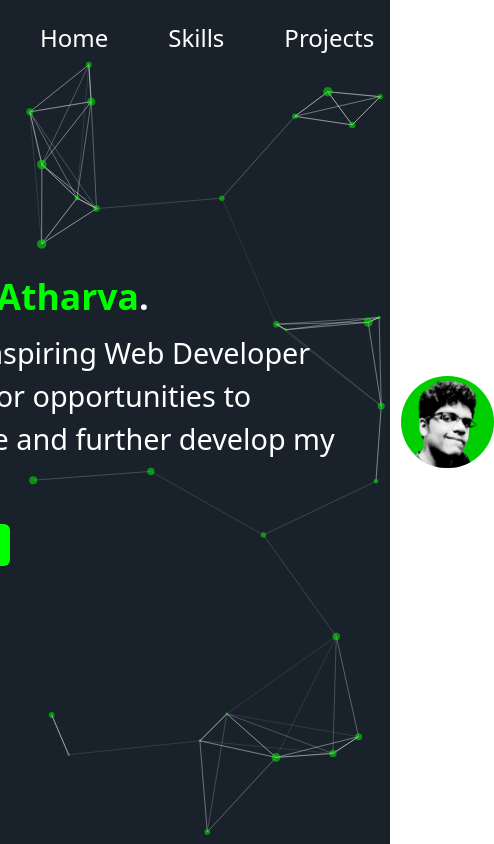
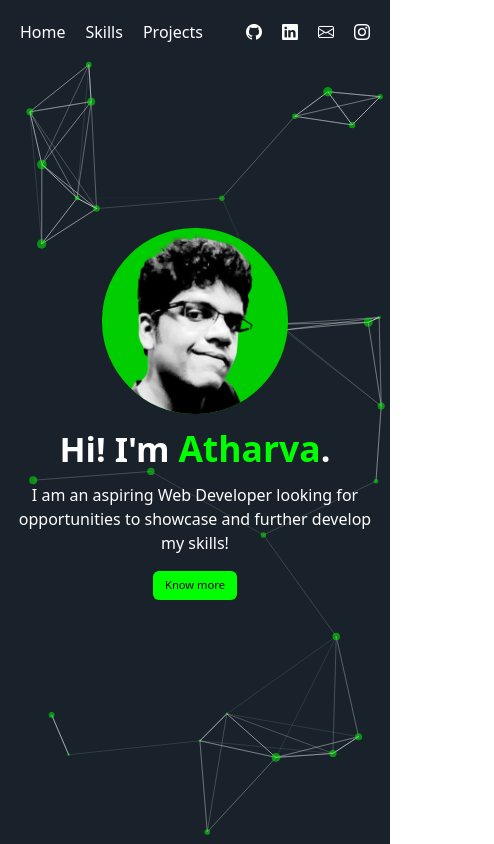
Before and after one commit to atharva-kakarot/my-react-portfolio, a React (Vite) app: page / in a window 390 px wide. Shown: the whole page, 494 px wide, since content can reach past the window. Built offline with nearby package versions, Linux system fonts and the light colour scheme.

Commit message:
Added media queries

```diff
--- a/src/components/Home/Home.css
+++ /dev/null
@@ -1,5 +0,0 @@
-#home {
-    background-color: white;
-    width: 100vw;
-    height: 100vh;
-}
--- a/src/components/Home/Home.tsx
+++ b/src/components/Home/Home.tsx
@@ -2,7 +2,7 @@ import { useCallback } from "react";
 import type { Container, Engine } from "tsparticles-engine";
 import Particles from "react-tsparticles";
 //import { loadFull } from "tsparticles"; // if you are going to use `loadFull`, install the "tsparticles" package too.
-import { loadSlim } from "tsparticles-slim"; // if you are going to use `loadSlim`, install the "tsparticles-slim" package too.
+import { loadSlim } from "tsparticles-slim";
 import { useState, useEffect } from "react";
 import { useLocation } from "react-router-dom";
 
--- a/src/components/Jumbotron/Jumbotron.css
+++ b/src/components/Jumbotron/Jumbotron.css
@@ -55,3 +55,35 @@
   box-shadow: 0 0 10px rgb(0, 255, 0, 0.75);
   transition: 0.5s;
 }
+
+@media screen and (max-width: 981px) {
+  .jumbotron {
+    position: fixed;
+    left: 0;
+    right: 0;
+    margin: auto;
+  }
+
+  #outermost-text-div {
+    flex-direction: column-reverse;
+  }
+
+  #profile-img {
+    margin-right: 0%;
+    width: 50%;
+  }
+
+  #text-div {
+    display: flex;
+    flex-direction: column;
+    align-items: center;
+    justify-content: center;
+    margin-right: 0%;
+    width: 100%;
+    text-align: center;
+  }
+
+  .lead {
+    font-size: 1em;
+  }
+}
--- a/src/components/Navbar/navbar.css
+++ b/src/components/Navbar/navbar.css
@@ -53,3 +53,16 @@ i {
     cursor: pointer;
     margin: 0px 20px;
 }
+
+@media screen and (max-width: 981px){
+    i {
+        font-size: 1em;
+        margin: 10px;
+    }
+
+    .links-text {
+        font-size: 1em;
+        padding-left: 5px;
+        padding-right: 5px;
+    }
+}
```
